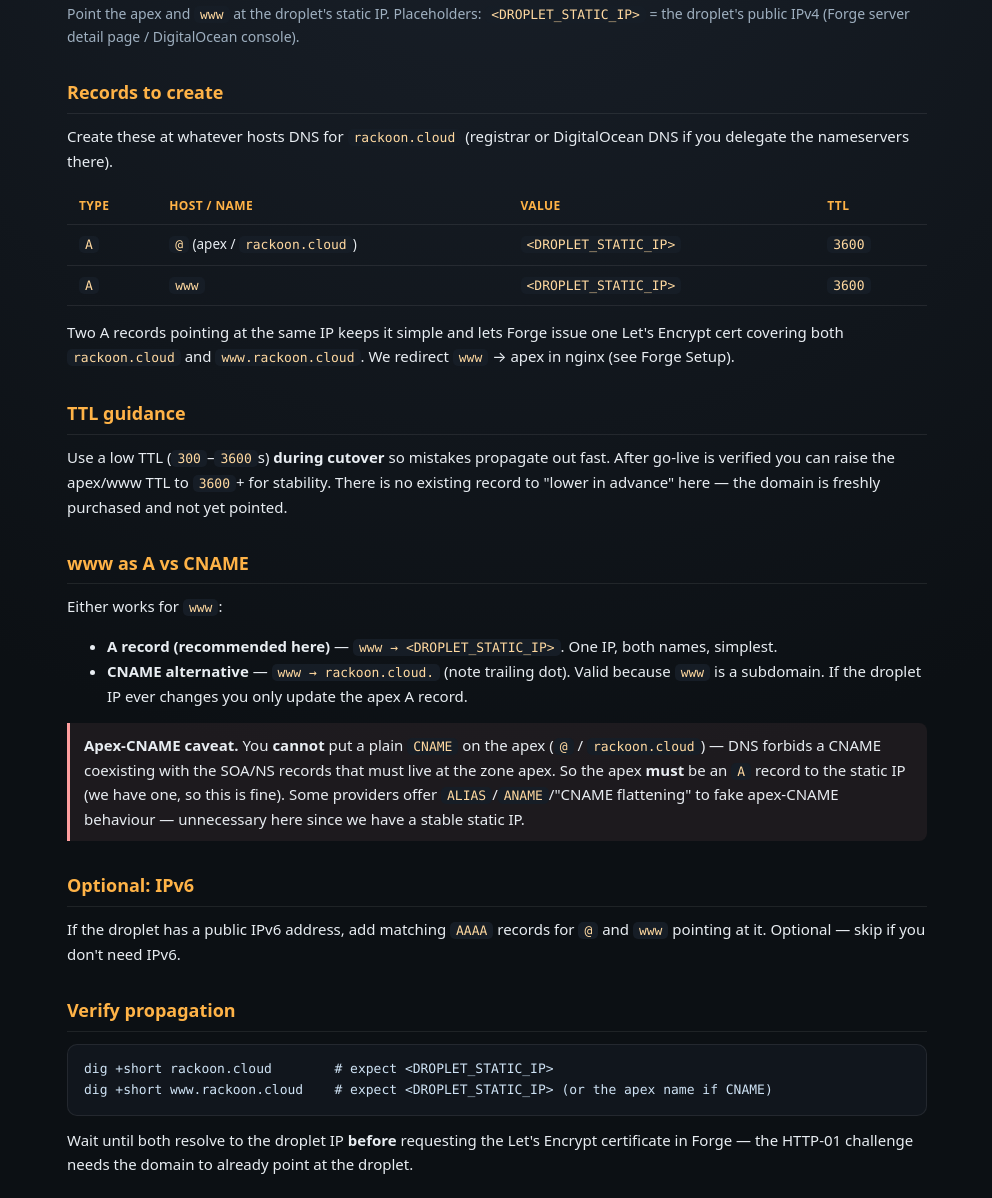
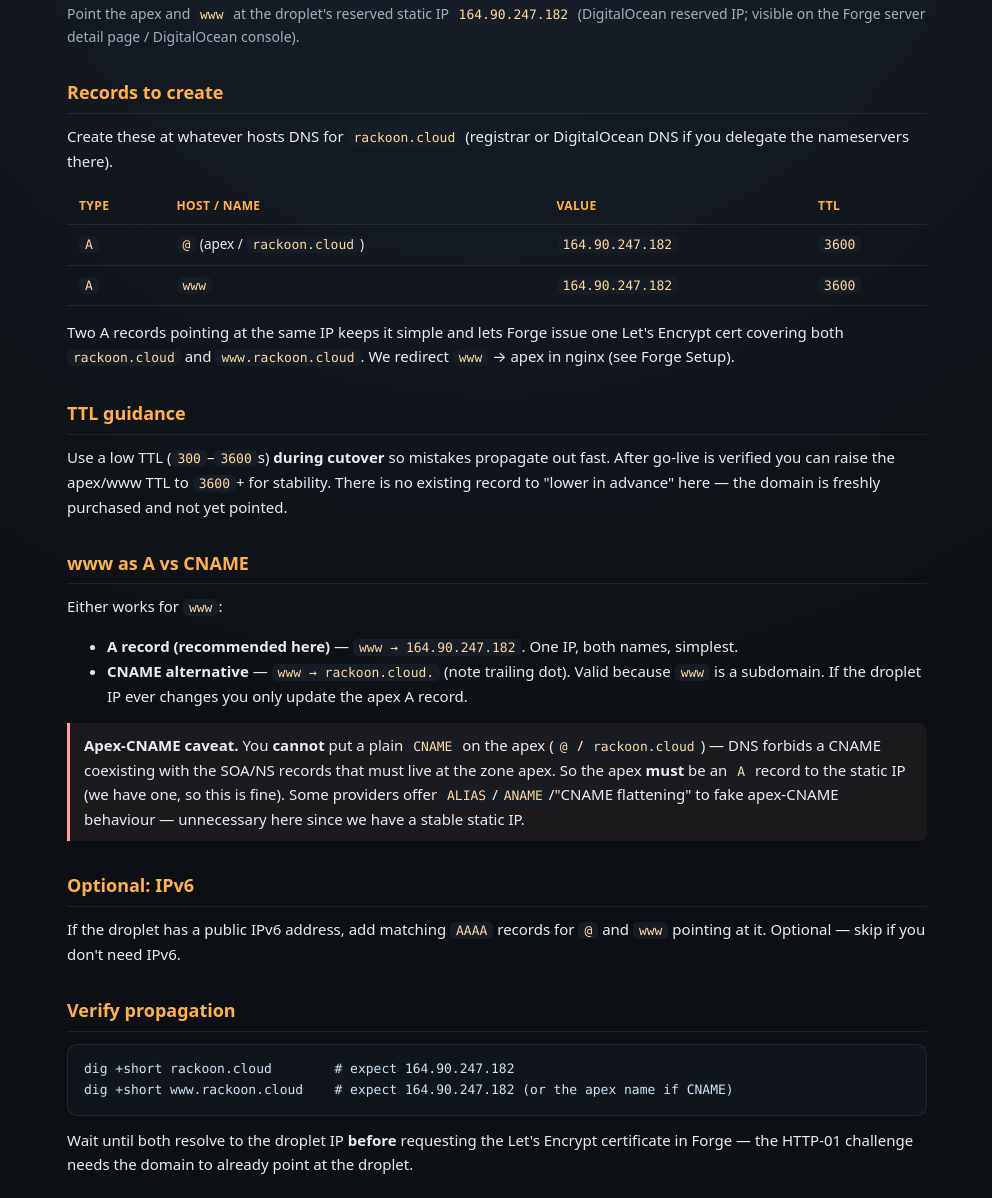
Before and after one commit to EDOS-Engineering/rackoon-tycoon, a plain HTML site: page infra/plan/dns.html in a window 1280 px wide. Shown: the part 102-1300 px from the top of the page, without its empty margins (143-1135 px from the left). Drawn offline with Linux system fonts and the light colour scheme.

Commit message:
infra/plan: use the reserved droplet IP 164.90.247.182 in DNS + deploy docs

```diff
--- a/infra/plan/dns.html
+++ b/infra/plan/dns.html
@@ -33,15 +33,15 @@
 <div class="wrap">
   <div class="crumb"><a href="index.html">← Deployment Plan</a> · DNS</div>
   <h1>1 · <span>DNS</span> for rackoon.cloud</h1>
-  <p class="tag">Point the apex and <code>www</code> at the droplet's static IP. Placeholders: <code>&lt;DROPLET_STATIC_IP&gt;</code> = the droplet's public IPv4 (Forge server detail page / DigitalOcean console).</p>
+  <p class="tag">Point the apex and <code>www</code> at the droplet's reserved static IP <code>164.90.247.182</code> (DigitalOcean reserved IP; visible on the Forge server detail page / DigitalOcean console).</p>
 
   <h2>Records to create</h2>
   <p>Create these at whatever hosts DNS for <code>rackoon.cloud</code> (registrar or DigitalOcean DNS if you delegate the nameservers there).</p>
   <table>
     <thead><tr><th>Type</th><th>Host / Name</th><th>Value</th><th>TTL</th></tr></thead>
     <tbody>
-      <tr><td><code>A</code></td><td><code>@</code> (apex / <code>rackoon.cloud</code>)</td><td><code>&lt;DROPLET_STATIC_IP&gt;</code></td><td><code>3600</code></td></tr>
-      <tr><td><code>A</code></td><td><code>www</code></td><td><code>&lt;DROPLET_STATIC_IP&gt;</code></td><td><code>3600</code></td></tr>
+      <tr><td><code>A</code></td><td><code>@</code> (apex / <code>rackoon.cloud</code>)</td><td><code>164.90.247.182</code></td><td><code>3600</code></td></tr>
+      <tr><td><code>A</code></td><td><code>www</code></td><td><code>164.90.247.182</code></td><td><code>3600</code></td></tr>
     </tbody>
   </table>
   <p>Two A records pointing at the same IP keeps it simple and lets Forge issue one Let's Encrypt cert covering both <code>rackoon.cloud</code> and <code>www.rackoon.cloud</code>. We redirect <code>www</code> → apex in nginx (see Forge Setup).</p>
@@ -52,7 +52,7 @@
   <h2>www as A vs CNAME</h2>
   <p>Either works for <code>www</code>:</p>
   <ul>
-    <li><b>A record (recommended here)</b> — <code>www → &lt;DROPLET_STATIC_IP&gt;</code>. One IP, both names, simplest.</li>
+    <li><b>A record (recommended here)</b> — <code>www → 164.90.247.182</code>. One IP, both names, simplest.</li>
     <li><b>CNAME alternative</b> — <code>www → rackoon.cloud.</code> (note trailing dot). Valid because <code>www</code> is a subdomain. If the droplet IP ever changes you only update the apex A record.</li>
   </ul>
 
@@ -64,8 +64,8 @@
   <p>If the droplet has a public IPv6 address, add matching <code>AAAA</code> records for <code>@</code> and <code>www</code> pointing at it. Optional — skip if you don't need IPv6.</p>
 
   <h2>Verify propagation</h2>
-  <pre><code>dig +short rackoon.cloud        # expect &lt;DROPLET_STATIC_IP&gt;
-dig +short www.rackoon.cloud    # expect &lt;DROPLET_STATIC_IP&gt; (or the apex name if CNAME)</code></pre>
+  <pre><code>dig +short rackoon.cloud        # expect 164.90.247.182
+dig +short www.rackoon.cloud    # expect 164.90.247.182 (or the apex name if CNAME)</code></pre>
   <p>Wait until both resolve to the droplet IP <b>before</b> requesting the Let's Encrypt certificate in Forge — the HTTP-01 challenge needs the domain to already point at the droplet.</p>
 
   <footer>Next: <a href="forge-setup.html">2 · Forge Setup →</a></footer>
```
Also changed, not shown: infra/plan/checklist.html (+1 -1 lines), infra/plan/deploy-pipeline.html (+2 -2 lines), .github/workflows/deploy-ssh.yml.
